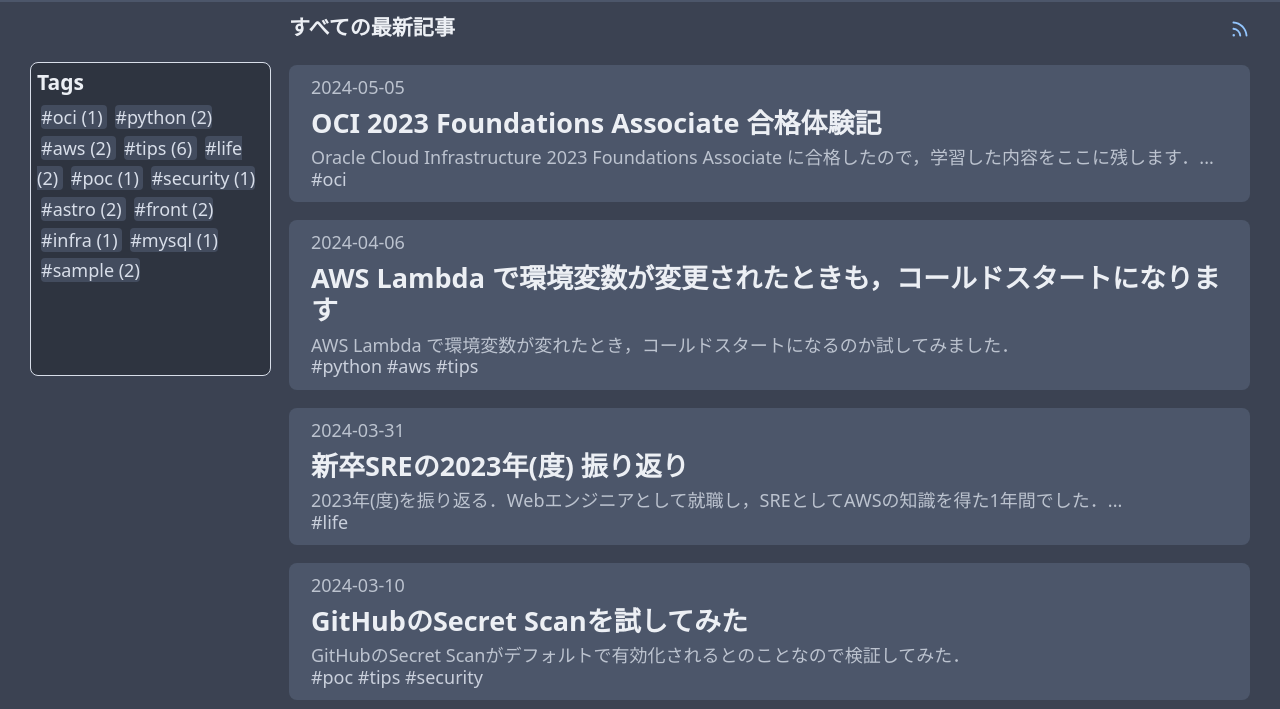
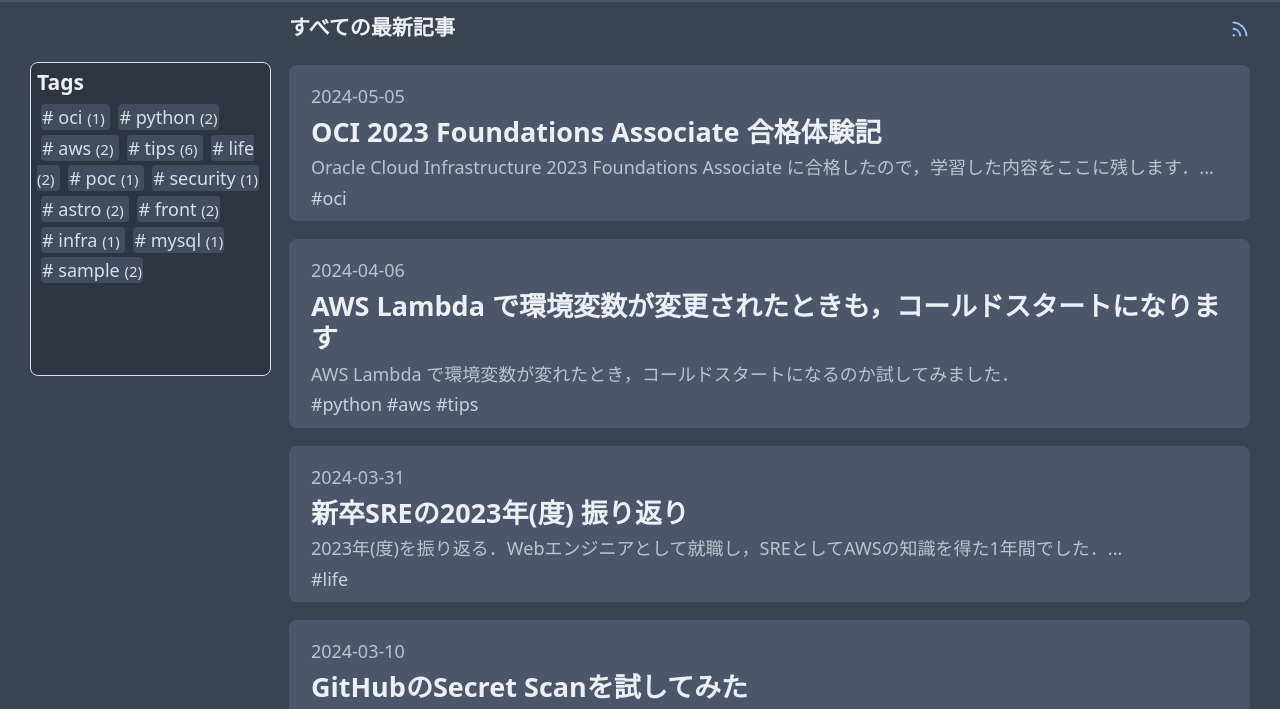
Before and after one commit to vinyl-umbrella/blog, an Astro site: page / in a window 1280 px wide. Shown: the part 38-747 px from the top of the page. Built offline with nearby package versions, Linux system fonts and the light colour scheme; Astro itself is replaced by a stand-in of ours; some packages are replaced by stand-ins of ours.

Commit message:
chore tag design

```diff
--- a/src/components/BlogCard.astro
+++ b/src/components/BlogCard.astro
@@ -63,6 +63,7 @@ const { slug, z } = Astro.props;
       }
 
       .sub {
+        margin-top: 0.5em;
         line-height: 1.2em;
         color: rgb(var(--white-3), 0.8);
 
--- a/src/components/TagList.astro
+++ b/src/components/TagList.astro
@@ -17,7 +17,7 @@ const { classname } = Astro.props;
     [...tags.keys()].map((tag) => (
       <a href={`/tags/${tag}/`} class='tag'>
         <span>
-          #{tag} ({tags.get(tag)})
+          #&nbsp;{tag} <span class='tagcount'>({tags.get(tag)})</span>
         </span>
       </a>
     ))
@@ -40,7 +40,7 @@ const { classname } = Astro.props;
 
     .tag {
       text-decoration: none;
-      /* padding: 2px; */
+      padding: 1px;
       margin: 4px;
       color: rgb(var(--white-3));
       background-color: rgb(var(--gray-3));
@@ -49,6 +49,10 @@ const { classname } = Astro.props;
       &:hover {
         color: var(--accent);
         text-decoration: underline;
+      }
+
+      .tagcount {
+        font-size: smaller;
       }
     }
   }
--- a/src/layouts/BlogPost.astro
+++ b/src/layouts/BlogPost.astro
@@ -87,6 +87,12 @@ headings.unshift({ depth: 1, text: title, slug: title });
 
         a {
           margin-left: 0.5em;
+          text-decoration: none;
+          color: rgb(var(--white-3), 0.7);
+
+          &:hover {
+            color: var(--accent);
+          }
         }
       }
     }
```
